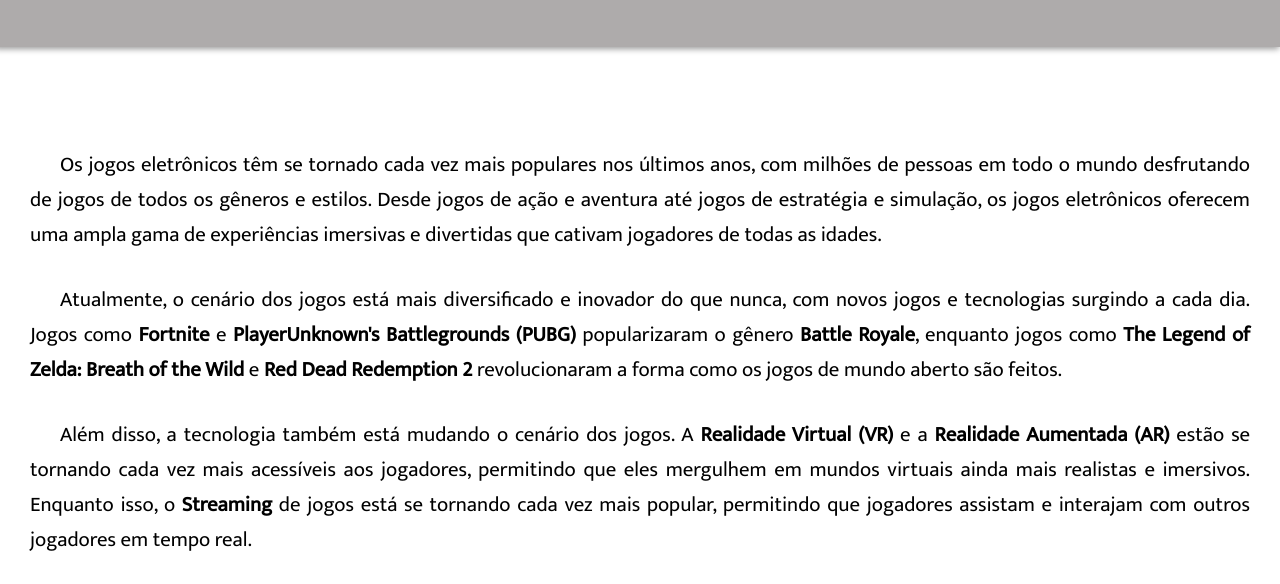
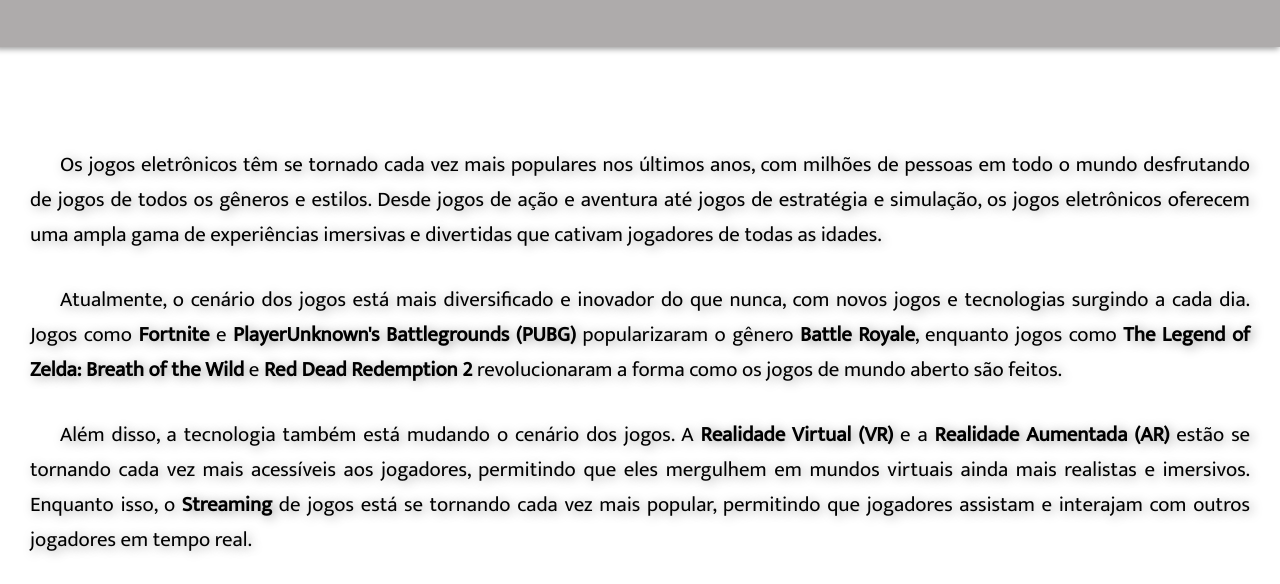
Before and after one commit to JoaoVitorDomingos/projeto-games-informacoes, a plain HTML site: page index.html in a window 1280 px wide. Shown: the part 157-741 px from the top of the page. Drawn offline with Linux system fonts and the light colour scheme.

Commit message:
adicionado sombra no texto da introdução

```diff
--- a/estilo/style.css
+++ b/estilo/style.css
@@ -59,6 +59,8 @@
     text-indent: 30px;
 
     margin: 30px;
+
+    text-shadow: 3px 2px 11px rgba(0, 0, 0, 0.39);
 }
 
 article.introducao > p#paragrafo-emoji::after {
```
